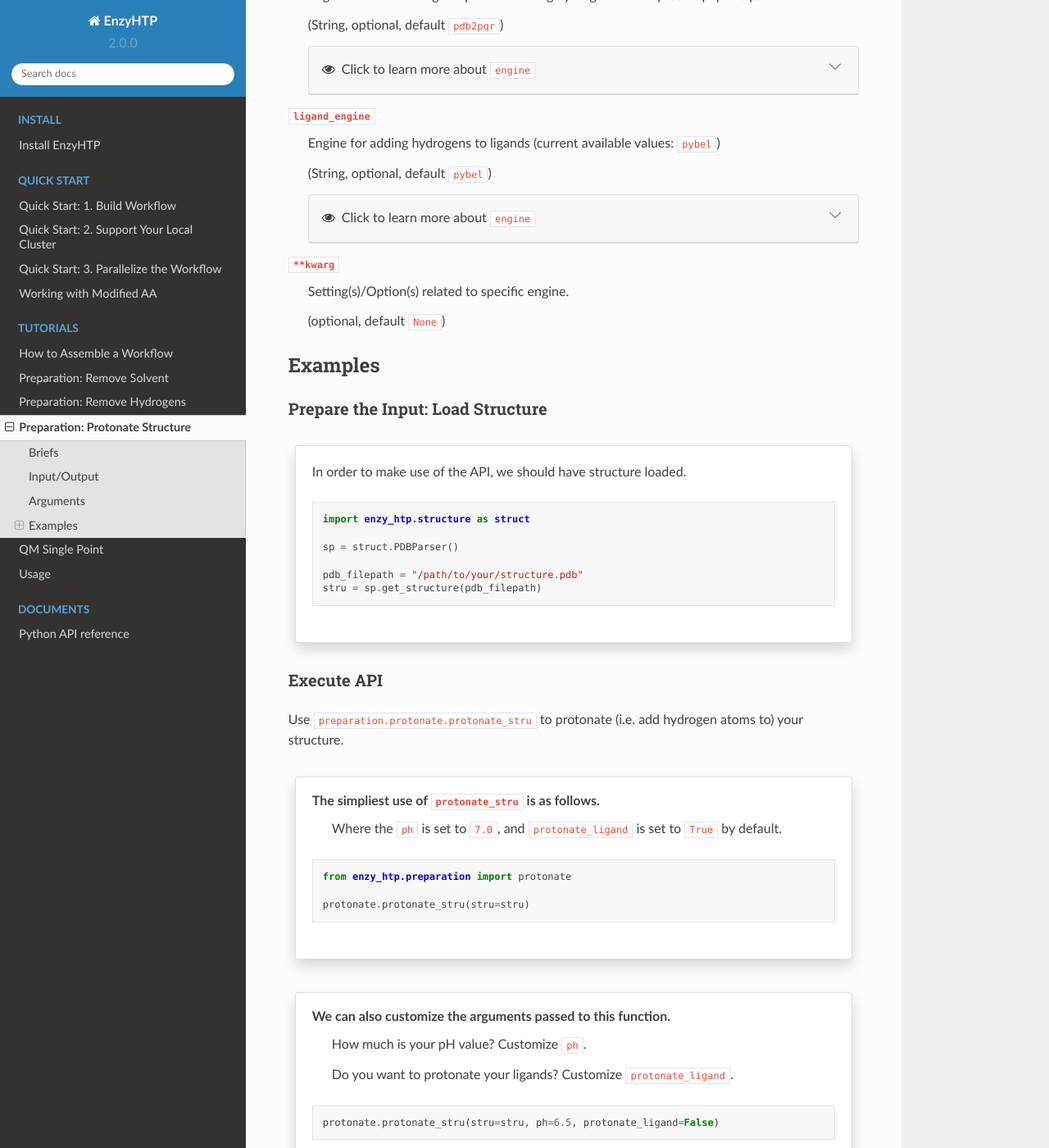
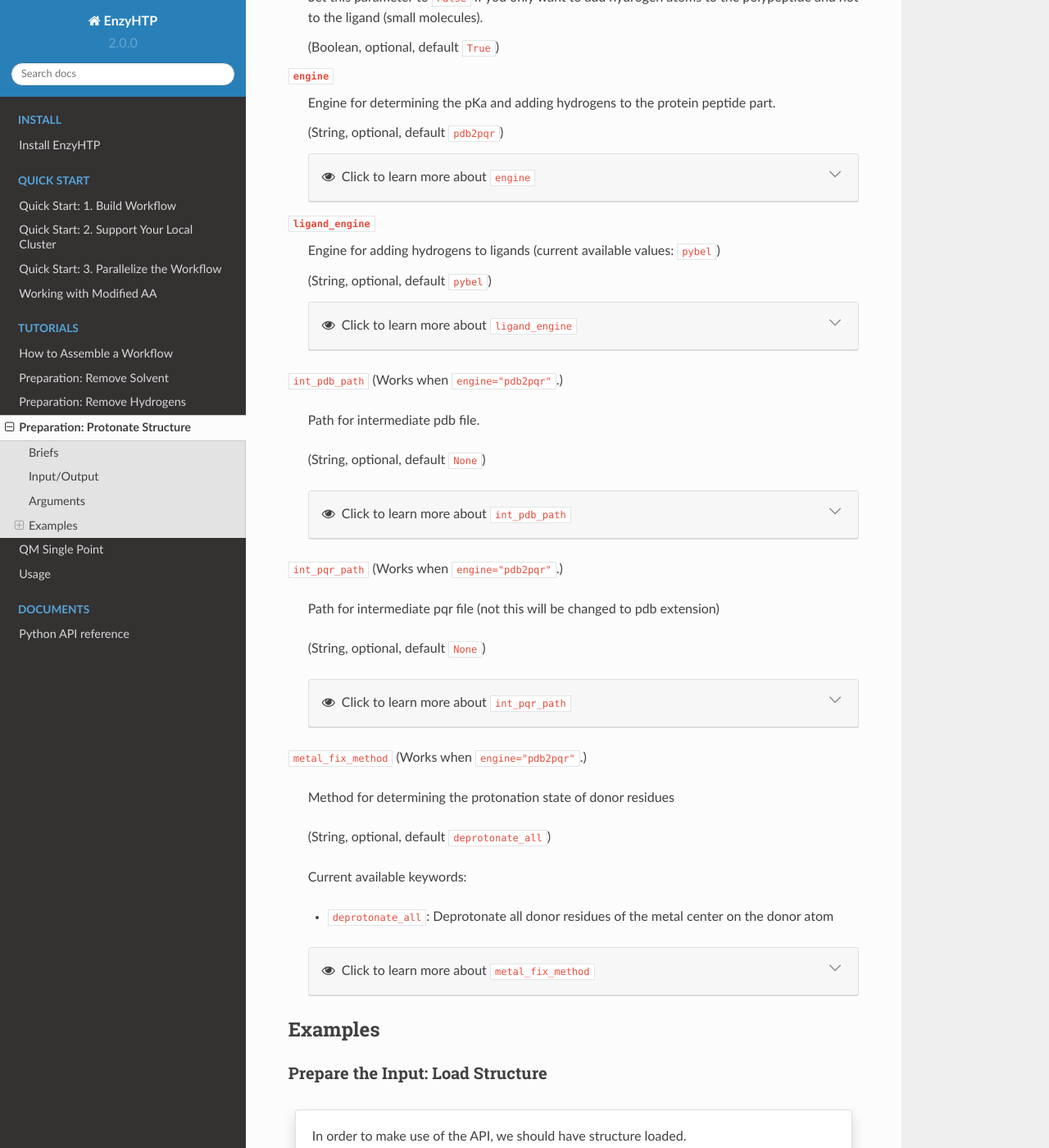
Before and after one commit to ChemBioHTP/enzyhtp_doc, a Sphinx documentation site: the page built from docs/source/sci_api_tutorial/preparation_protonate_stru.rst, in a window 1280 px wide and 1400 px high, scrolled down 1128 px. Shown: the whole window at 82% size. Built offline with Sphinx 7.4.7 and the Read the Docs theme 2.0.0, drawn with Linux system fonts in a browser that asks for light colours; some of the changed text lies outside the part shown.

Commit message:
Adjustments refine the description of the arguments and their values that should be used.

```diff
--- a/docs/source/sci_api_tutorial/preparation_protonate_stru.rst
+++ b/docs/source/sci_api_tutorial/preparation_protonate_stru.rst
@@ -5,10 +5,23 @@
 Briefs
 ==============================================
 
-This science API, named ``enzy_htp.preparation.protonate.protonate_stru``,
+This science API, named ``enzy_htp.preparation.protonate_stru``,
 solves the protein protonation problem that add missing H atoms to the supplied
 ``enzy_htp.structure.Structure`` class instance (hereafter referred to as ``Structure`` instance).
 Protonation states are determined for residues with multiple ones.
+
+.. dropdown:: :fa:`eye,mr-1` Click to learn more about protein protonation
+
+    Approximately 88% of the structures in the protein data bank (PDB) are determined
+    by X-ray crystallography, which can not, in general, resolve positions of most hydrogen
+    atoms. The same problem appear in structures obtained from structure prediction tools
+    too, AlphaFold2 also cannot give accurate position for hydrogens. (https://github.com/deepmind/alphafold/issues/598)
+
+    Thus accuately determine protonation state is a vital part of structural preparation
+    in EnzyHTP to ensure the accuracy of the modeling result.
+
+    In short, the challenge is to predicting the protonation states of titratable groups such
+    as the side chains of ASP, GLU, ARG, LYS, TYR, HIS, CYS, and ligands.
 
 Input/Output
 ==============================================
@@ -17,7 +30,7 @@
 
 .. dropdown:: :fa:`eye,mr-1` How to obtain ``Structure`` instance?
 
-    Structure can be obtained by
+    Structure can be obtained by:
 
     1. parsing from a file using one of the StructureParser:
 
@@ -25,6 +38,8 @@
     - `PrmtopParser <xxx>`_
 
     2. OR using the output of `Remove Solvent <preparation_remove_solvent.html>`_ or `Remove Hydrogens <preparation_remove_solvent.html>`_. (Commonly used here)
+
+    Structure(s) with missing loops are not acceptable.
 
 **output**: A ``Structure`` instance of protonated structure (in-place modification, not as return value).
 
@@ -53,7 +68,9 @@
         For example, if you are simulating a protein in human blood, then the pH value is best set in the range [7.35, 7.45].
 
 ``protonate_ligand``
-    If also protonate ligand.
+    If also protonate ligand, i.e., add hydrogen atoms to ligand compounds.
+
+    Set this parameter to ``False`` if you only want to add hydrogen atoms to the polypeptide and not to the ligand (small molecules).
 
     (Boolean, optional, default ``True``)
 
@@ -73,16 +90,61 @@
 
     (String, optional, default ``pybel``)
 
-    .. dropdown:: :fa:`eye,mr-1` Click to learn more about ``engine``
+    .. dropdown:: :fa:`eye,mr-1` Click to learn more about ``ligand_engine``
 
         The ``ligand_engine`` option determines which third-party tool you use to add hydrogen atoms to your ligand.
 
         Currently only ``pybel`` is available. More ``ligand_engine`` options will be available in future versions.
 
-``**kwarg``
-    Setting(s)/Option(s) related to specific engine.
+.. ``**kwarg``
+..     Setting(s)/Option(s) related to specific engine.
 
-    (optional, default ``None``)
+..     (optional, default ``None``)
+
+..     .. dropdown:: :fa:`eye,mr-1` Click to learn more about ``**kwarg``
+
+..         Valid ``kwarg`` argument key-value pairs depend on your choice of ``engine`` and ``ligand_engine``,
+..         and these ``kwarg`` parameters are passed inside the methods that call ``engine`` and ``ligand_engine``,
+..         and what the specific role ``kwarg`` arguments play also depends on the internal behavior of the methods.
+
+``int_pdb_path`` (Works when ``engine="pdb2pqr"``.)
+
+    Path for intermediate pdb file.
+
+    (String, optional, default ``None``)
+
+    .. dropdown:: :fa:`eye,mr-1` Click to learn more about ``int_pdb_path``
+
+        You can set it to a file path or leave it blank.
+
+        If you leave it blank or ``None``, a temporary folder will be employed to store intermediate files.
+
+``int_pqr_path`` (Works when ``engine="pdb2pqr"``.)
+
+    Path for intermediate pqr file (not this will be changed to pdb extension)
+
+    (String, optional, default ``None``)
+
+    .. dropdown:: :fa:`eye,mr-1` Click to learn more about ``int_pqr_path``
+
+        You can set it to a file path or leave it blank.
+
+        If you leave it blank or ``None``, a temporary folder will be employed to store intermediate files.
+
+``metal_fix_method`` (Works when ``engine="pdb2pqr"``.)
+
+    Method for determining the protonation state of donor residues
+
+    (String, optional, default ``deprotonate_all``)
+
+    Current available keywords:
+
+    - ``deprotonate_all``: Deprotonate all donor residues of the metal center on the donor atom
+
+    .. dropdown:: :fa:`eye,mr-1` Click to learn more about ``metal_fix_method``
+
+        Currently there is only one available value for this parameter,
+        so you don't need to set it in the current version. (2024-03-31)
 
 Examples
 ==============================================
@@ -140,7 +202,7 @@
 
     This API modifies the ``Structure`` instance (what we passed as argument ``stru``) itself and does not return any value, i.e. return ``None``.
 
-    Thus, if you write ``stru = protonate.protonate_stru(stru=stru)``, your ``stru`` will very unfortunately be assigned the value ``None``.
+    Thus, if you write ``stru = protonate.protonate_stru(stru=stru)``, your ``stru`` will very unfortunately be assigned the value ``None``, so Please Don't Do This!
 
 Check the Output
 ----------------------------------------------
--- a/docs/source/sci_api_tutorial/preparation_remove_solvent.rst
+++ b/docs/source/sci_api_tutorial/preparation_remove_solvent.rst
@@ -5,7 +5,7 @@
 Briefs
 ==============================================
 
-This science API, named ``enzy_htp.preparation.clean.remove_solvent``,
+This science API, named ``enzy_htp.preparation.remove_solvent``,
 removes solvent from the supplied ``enzy_htp.structure.Structure`` class instance
 (hereafter referred to as ``Structure`` instance).
 
```
Also changed, not shown: docs/source/sci_api_tutorial/preparation_remove_hydrogens.rst (+4 -4 lines).
